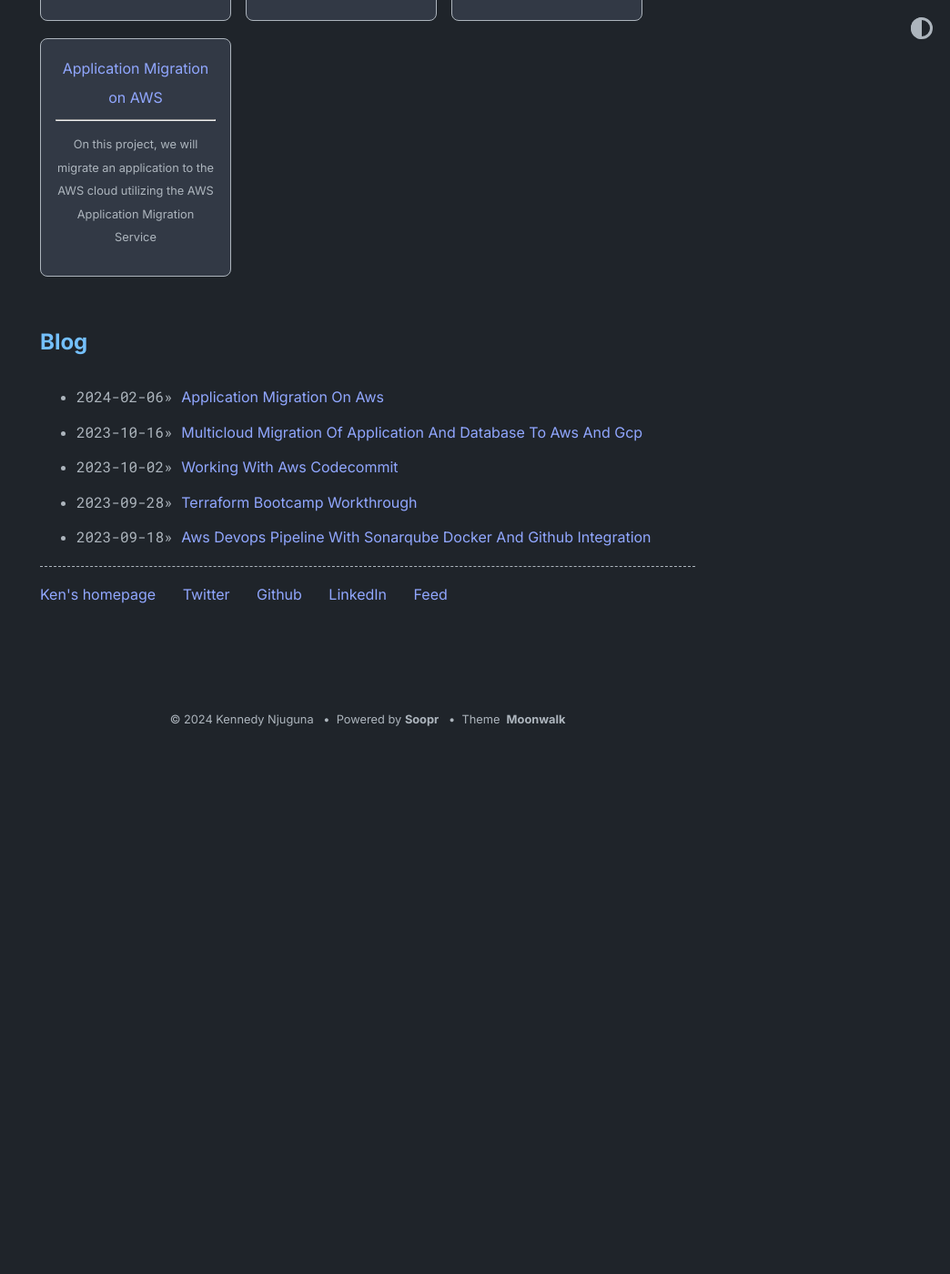
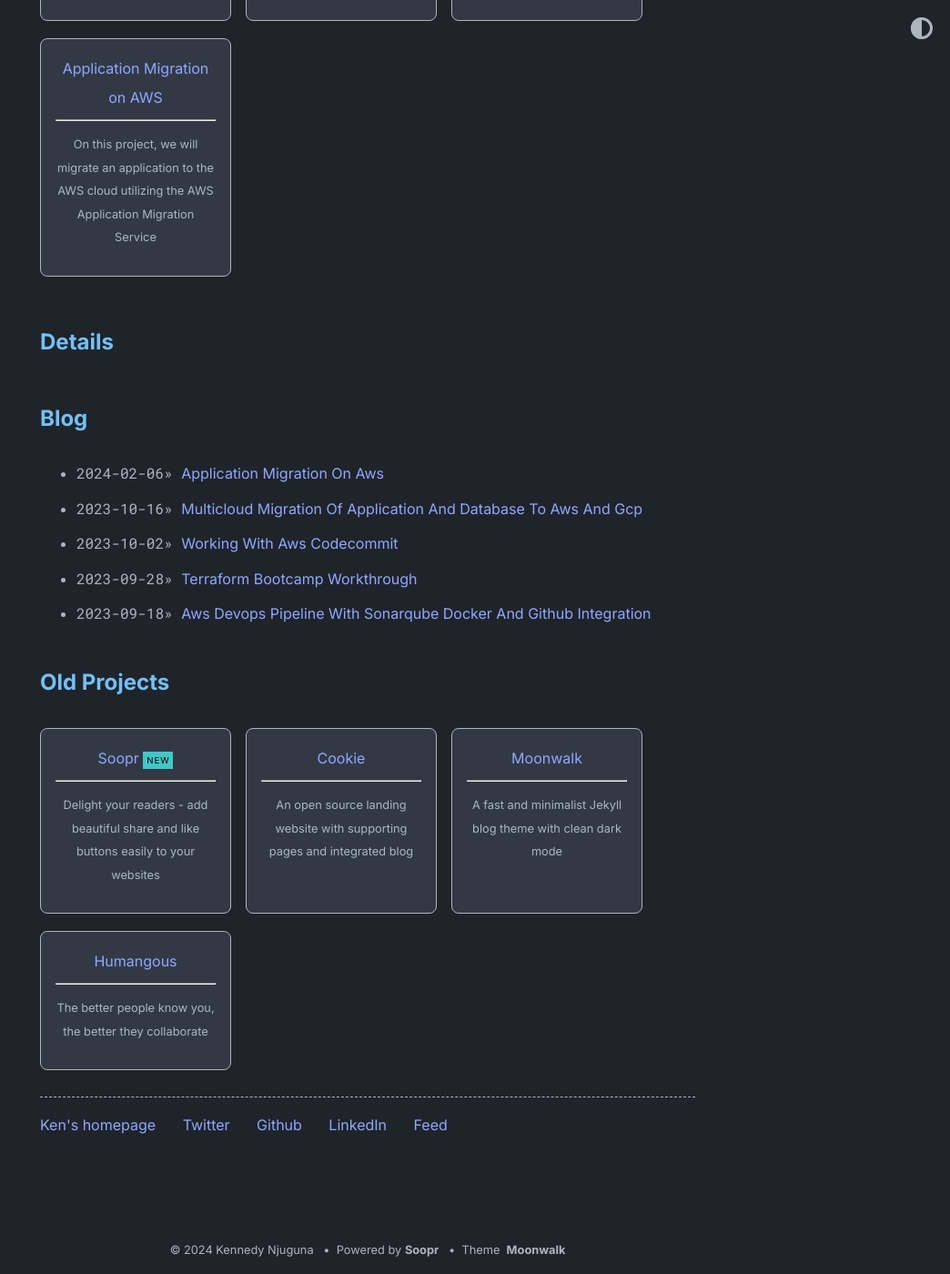
Before and after one commit to KennedyNjuguna/kennedynjuguna.github.io, a Jekyll site: the page built from index.md, in a window 1280 px wide and 1400 px high, scrolled down 716 px. Shown: the whole window at 91% size, without its empty margins (236-1280 px from the left). Built offline with Jekyll 4.4.1, drawn with Linux system fonts in a browser that asks for light colours; before the commit the page ends 1533 px from its top, so only the background shows below that.

Commit message:
Update _config.yml

```diff
--- a/_config.yml
+++ b/_config.yml
@@ -26,8 +26,8 @@ theme_config:
   # following keys are using to create home layout
   show_projects: true # show projects as cards, add in _data/home.yml
   show_blog: true # show blog posts added in _posts
-  show_old_projects: false # show old projects as cards, add in _data/home.yml
-  show_misc_list: false # show generic vertical list for misc details, add _data/home.yml
+  show_old_projects: true # show old projects as cards, add in _data/home.yml
+  show_misc_list: true # show generic vertical list for misc details, add _data/home.yml
   show_reading_time: true # show number of words and reading time in the blog posts
   show_tags: true # show tags in a blog posts
   # options for "home" page
```
